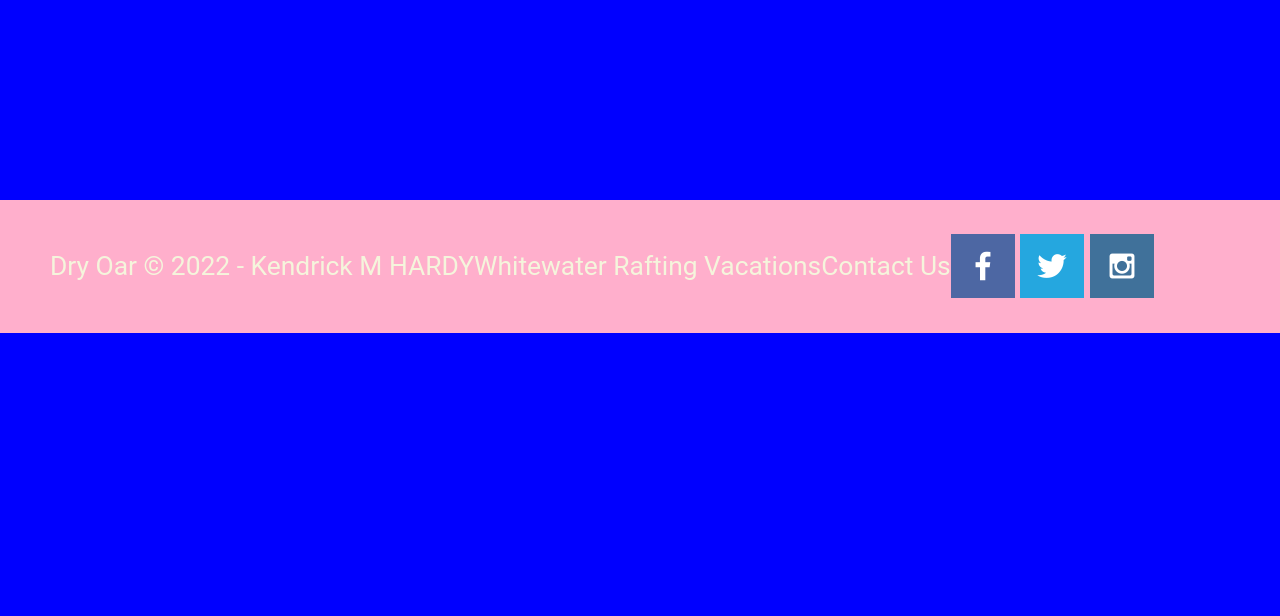
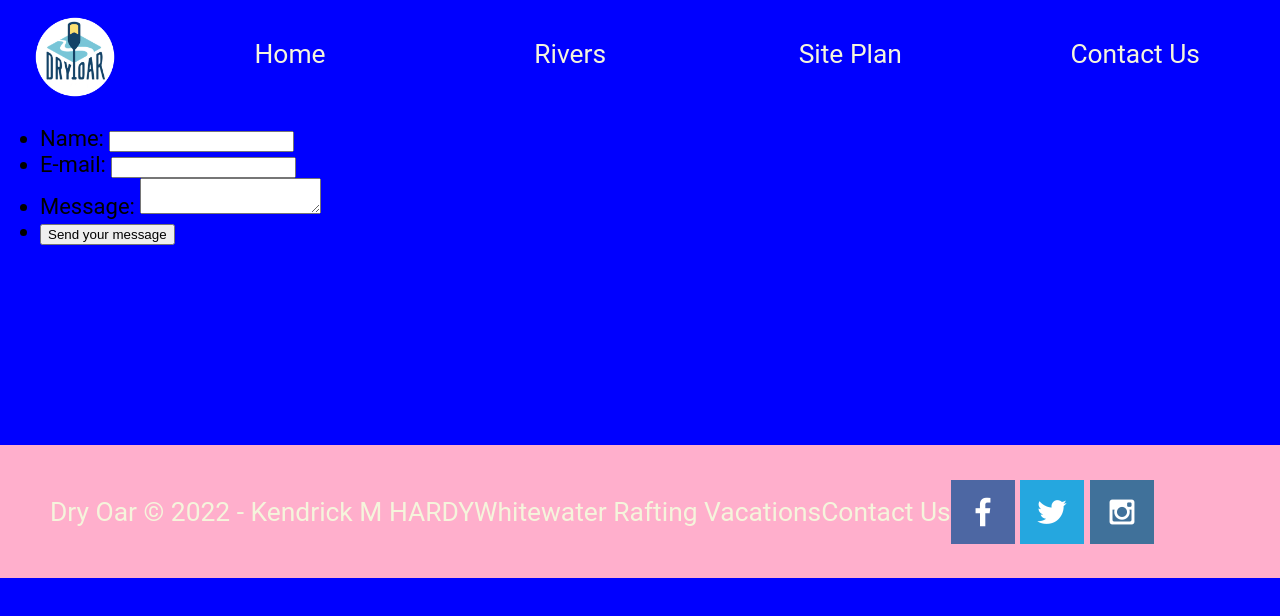
Before and after one commit to kenh60d/wdd130, a plain HTML site: page wwr/contactus.html in a window 1280 px wide. Drawn offline with Linux system fonts and the light colour scheme.

Commit message:
contact us

```diff
--- a/wwr/contactus.html
+++ b/wwr/contactus.html
@@ -8,8 +8,38 @@
   <title>Contact Us</title>
   <link rel="stylesheet" href="styles/style.css">
 </head>
-
 <body>
+  <div id="content">
+    <header>
+      <a id="logo_link" href="index.html">
+        <img class="logo" src="images/logo.png" alt="Dry Oar Logo">
+      </a>
+      <nav>
+        <a href="index.html">Home</a>
+        <a href="rivers.html">Rivers</a>
+        <a href="site-plan-rafting.html">Site Plan</a>
+        <a href="contactus.html">Contact Us</a>
+      </nav>
+    </header>
+<body>
+  <form action="/my-handling-form-page" method="post">
+  <ul>
+    <li>
+      <label for="name">Name:</label>
+      <input type="text" id="name" name="user_name" />
+    </li>
+    <li>
+      <label for="mail">E-mail:</label>
+      <input type="email" id="mail" name="user_email" />
+    </li>
+    <li>
+      <label for="msg">Message:</label>
+      <textarea id="msg" name="user_message"></textarea>
+    </li>
+    <li class="button">
+  <button type="submit">Send your message</button>
+  </ul>
+</form>
 <script>
     //get the feedback div element so we can do something with it.
     const feedbackElement =document.getElementById('feedback');
```
Also changed, not shown: wwr/rivers.css (+0 -35 lines).
